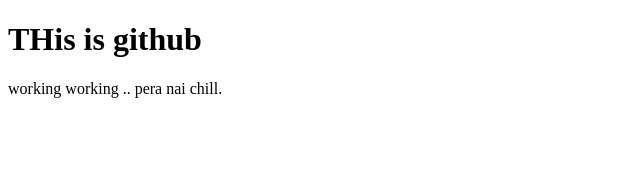
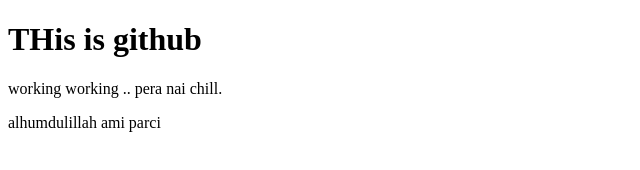
Before and after one commit to rayhanulislampatwary/my-first-website, a plain HTML site: page index.html in a window 1280 px wide. Shown: the whole page, without its empty margins (0-640 px from the left). Drawn offline with Linux system fonts and the light colour scheme.

Commit message:
parci to tay

```diff
--- a/index.html
+++ b/index.html
@@ -9,5 +9,6 @@
 
     <h1>THis is github</h1>
     <p>working working .. pera nai chill.</p>
+    <p>alhumdulillah ami parci</p>
 </body>
 </html>
```
